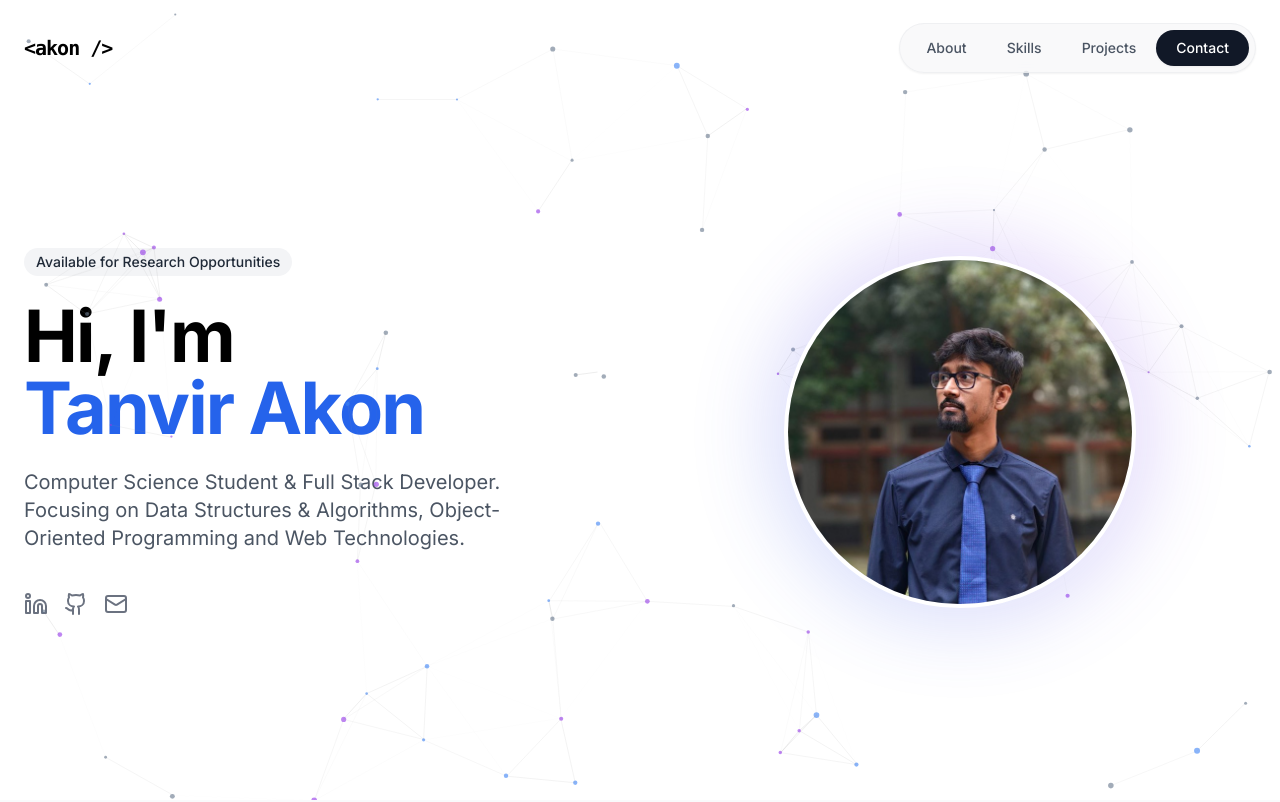
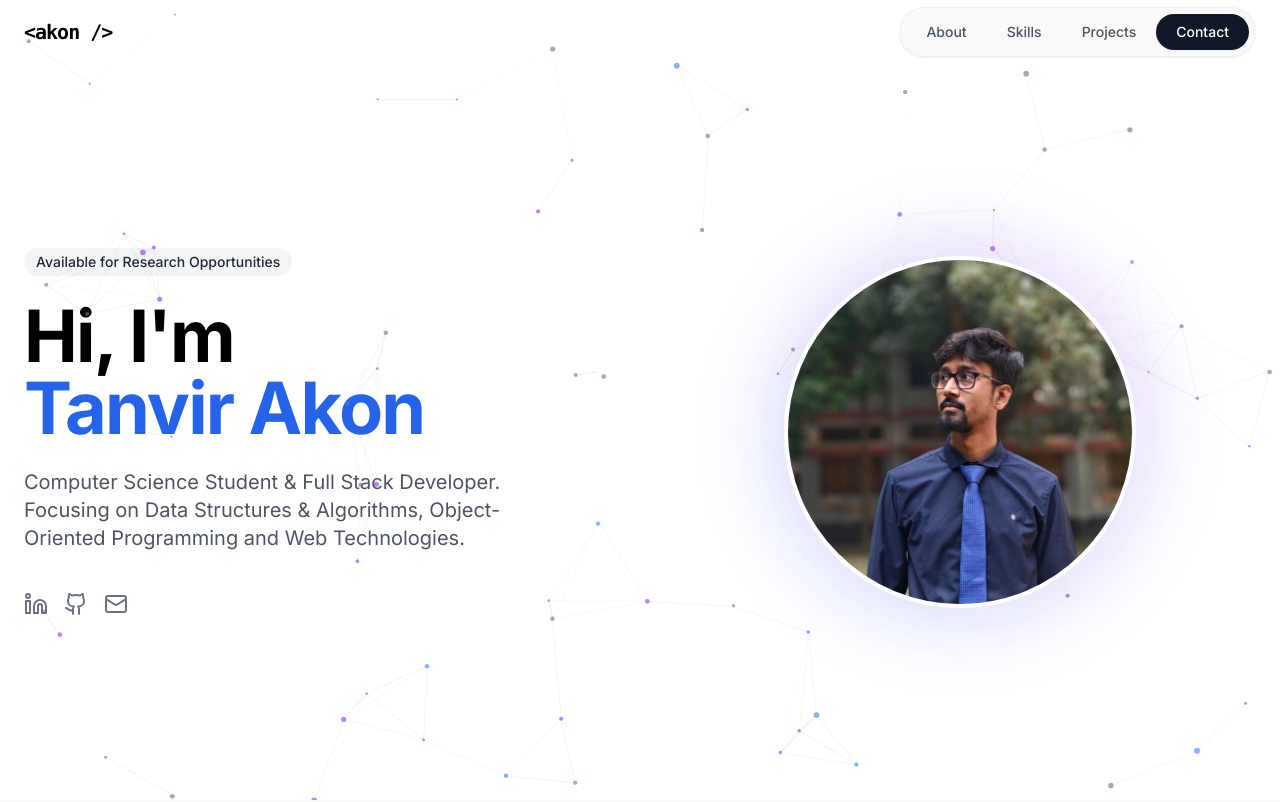
Before and after one commit to tanvirakon/portfolio, a Next.js app: page / in a window 1280 px wide. Shown: the top 802 px of the page. Built offline with nearby package versions, Linux system fonts and the light colour scheme.

Commit message:
navbar fix

```diff
--- a/src/components/navbar.tsx
+++ b/src/components/navbar.tsx
@@ -90,10 +90,10 @@ export const Navbar = () => {
       initial={{ y: -100 }}
       animate={{ y: 0 }}
       className={cn(
-        "fixed top-0 left-0 right-0 z-50 transition-all duration-300",
+        "fixed top-0 left-0 right-0 z-50 transition-colors duration-300 border-b",
         scrolled
-          ? "bg-white/50 dark:bg-black/50 backdrop-blur-md border-b border-gray-200 dark:border-gray-800"
-          : "bg-transparent py-4",
+          ? "bg-white/50 dark:bg-black/50 backdrop-blur-md border-gray-200 dark:border-gray-800"
+          : "bg-transparent border-transparent",
       )}
     >
       <div className="container mx-auto px-6 h-16 flex items-center justify-between">
```
